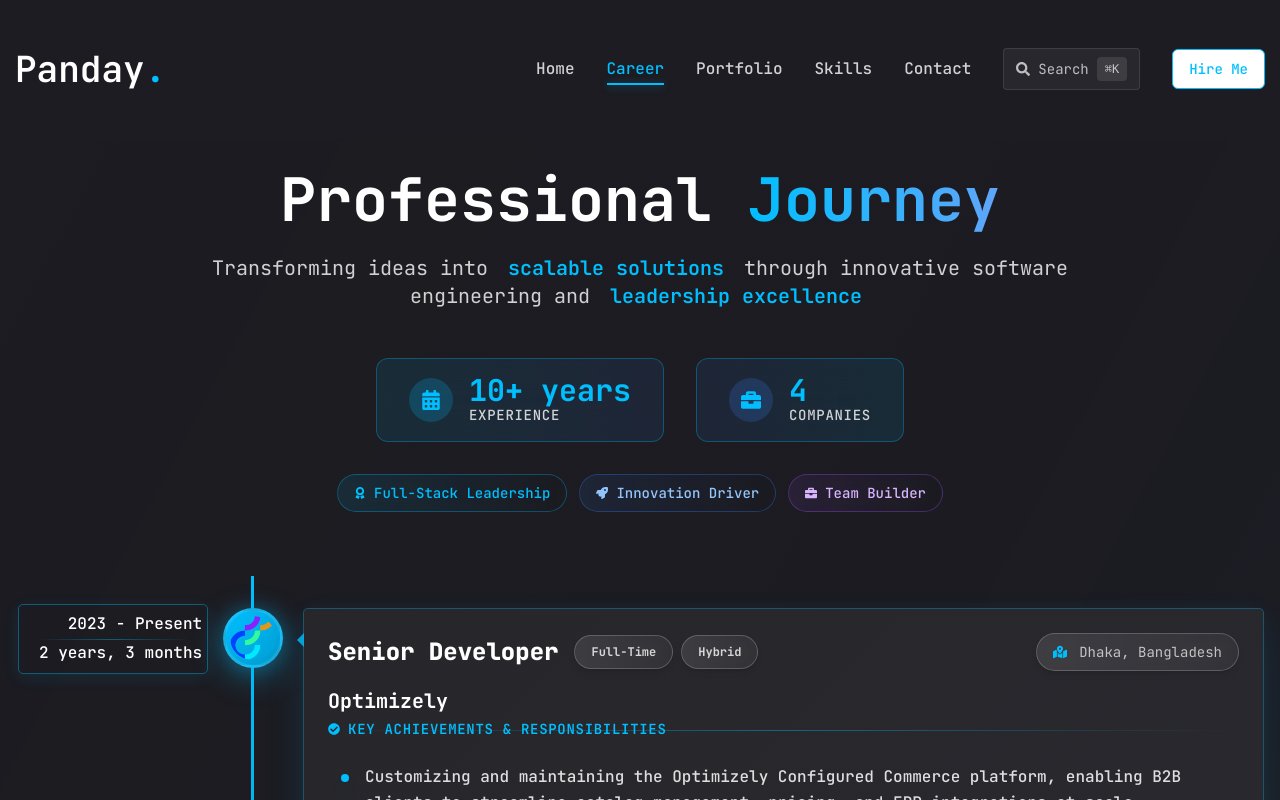
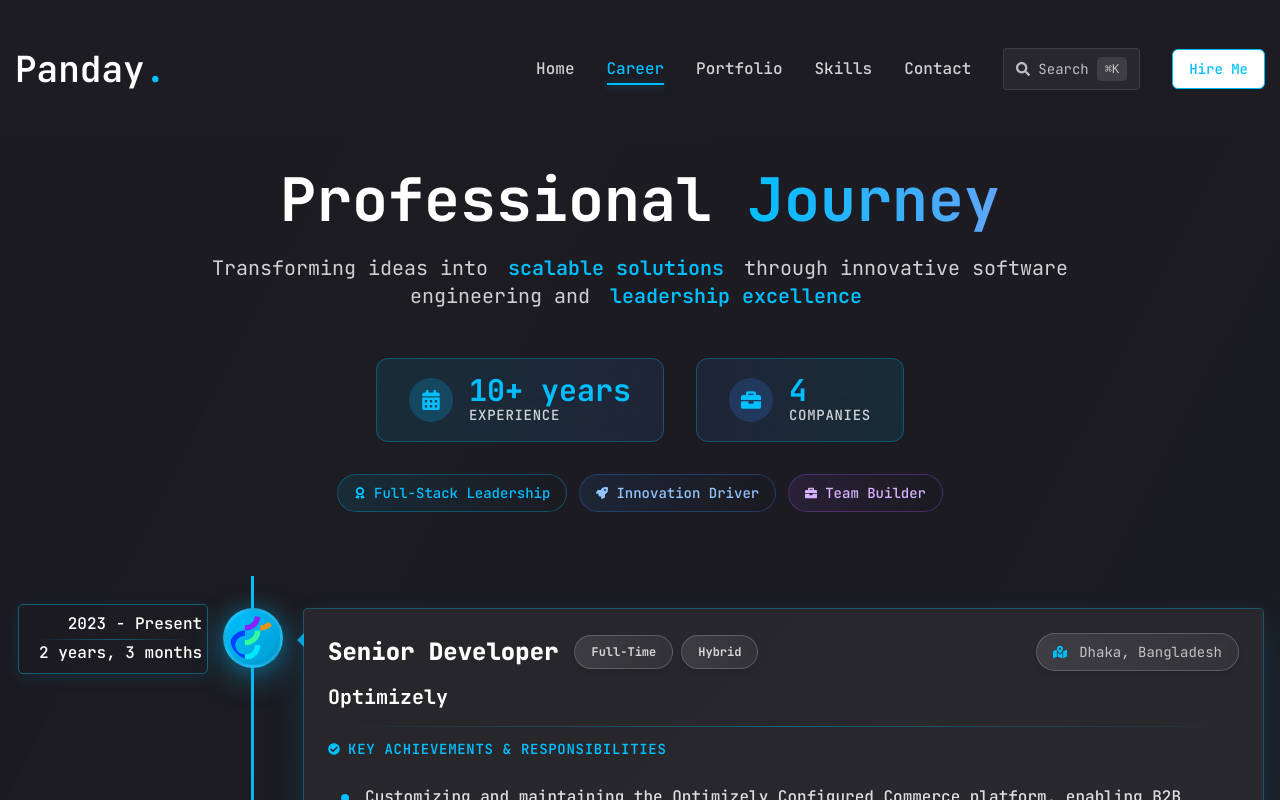
Before and after one commit to biswajitpanday/biswajitpanday.github.io, a Next.js app: page /career in a window 1280 px wide. Shown: the top 800 px of the page. Built offline with nearby package versions, Linux system fonts and the light colour scheme.

Commit message:
Bug fix.

```diff
--- a/components/TimelineElement.tsx
+++ b/components/TimelineElement.tsx
@@ -96,7 +96,7 @@
         </div>
 
         {/* Enhanced Header Section with Position and Job Type Tags */}
-        <div className="flex flex-col xl:flex-row xl:items-center xl:justify-between gap-4 mb-4 relative z-10">
+        <div className="flex flex-col xl:flex-row xl:items-center xl:justify-between gap-4 mb-3 relative z-10">
           <div className="flex flex-col xl:flex-row xl:items-center gap-4">
             <h3 className="vertical-timeline-element-title text-2xl font-extrabold text-white text-center lg:text-left hover:text-secondary-default transition-colors duration-300">
               {item.position}
@@ -127,14 +127,12 @@
           >
             <span className="relative z-10">{item.company}</span>
             <span className="absolute bottom-0 left-0 w-0 h-0.5 bg-gradient-to-r from-secondary-default to-blue-400 transition-all duration-300 group-hover:w-full"></span>
-            {/* Subtle glow effect */}
-            <span className="absolute inset-0 bg-secondary-default/10 rounded opacity-0 group-hover:opacity-100 transition-opacity duration-300 -z-10"></span>
           </Link>
         </div>
 
         {/* Enhanced Responsibilities Section with Better Visual Hierarchy */}
         <div className="space-y-3 relative z-10">
-          <h4 className="text-sm font-semibold text-secondary-default uppercase tracking-wider text-center lg:text-left flex items-center gap-2 justify-center lg:justify-start">
+          <h4 className="text-sm mt-6 font-semibold text-secondary-default uppercase tracking-wider text-center lg:text-left flex items-center gap-2 justify-center lg:justify-start">
             <FaCheckCircle className="text-xs" />
             Key Achievements & Responsibilities
           </h4>
```
